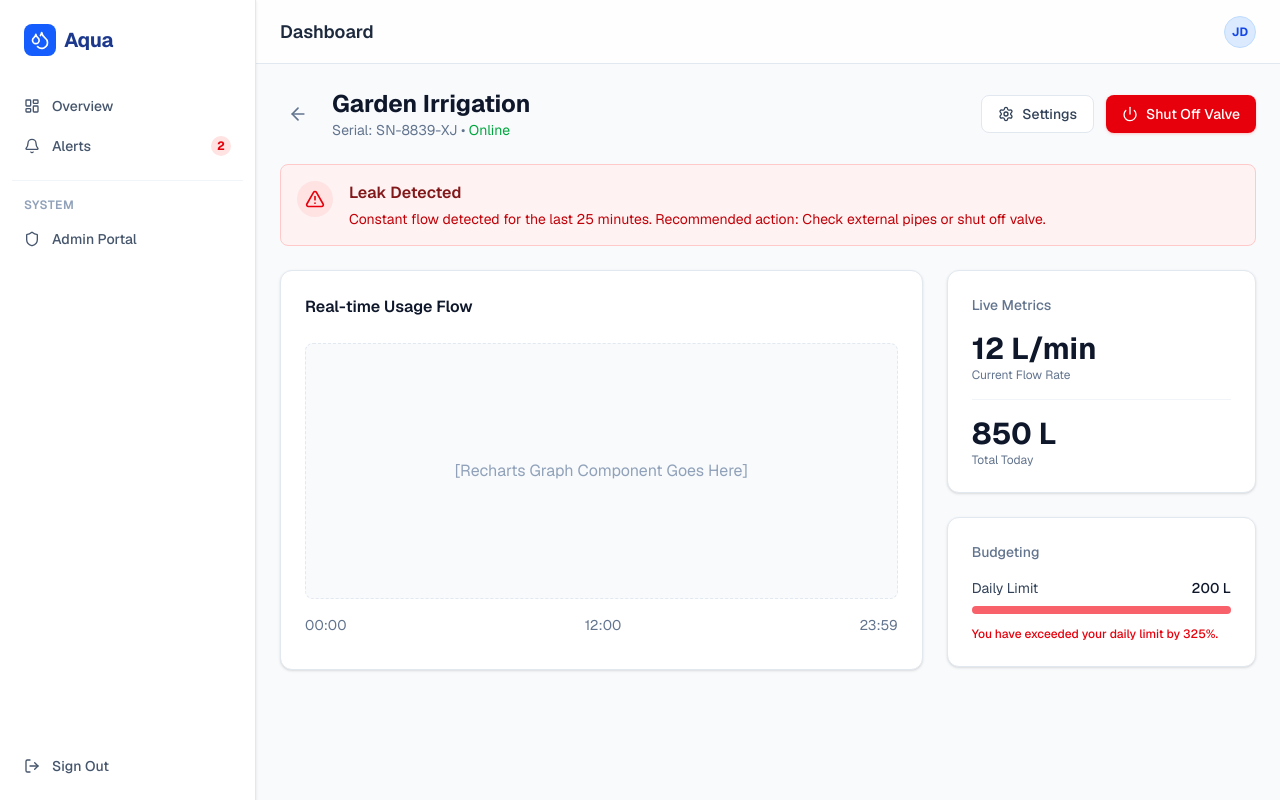
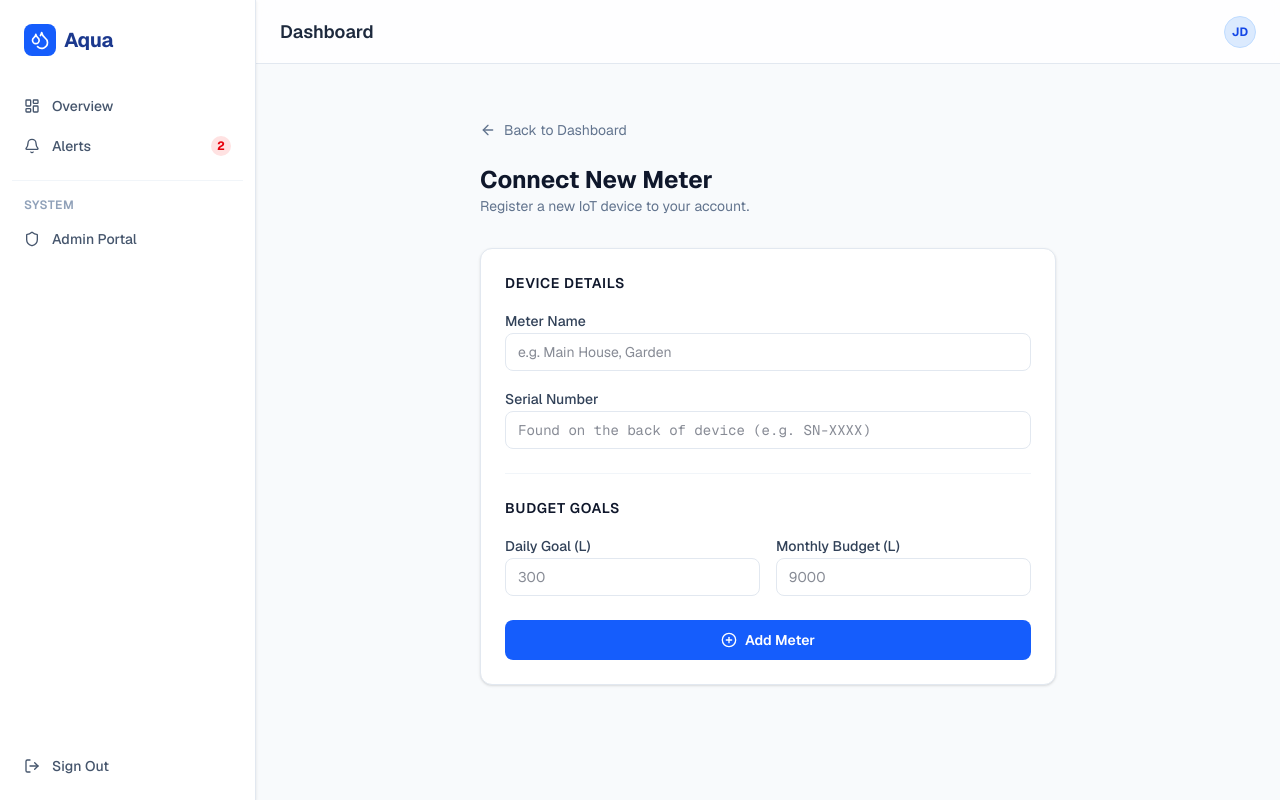
Before and after one commit to RamathPerera/aqua-web, a Next.js app: page /meters/new in a window 1280 px wide. Built offline with nearby package versions, Linux system fonts and the light colour scheme.

Commit message:
Create add new meter page

```diff
--- /dev/null
+++ b/src/app/(dashboard)/meters/new/page.tsx
@@ -0,0 +1,99 @@
+"use client";
+
+import { useRouter } from "next/navigation";
+import { useState } from "react";
+import { ArrowLeft, PlusCircle, Loader2 } from "lucide-react";
+import Link from "next/link";
+
+export default function NewMeterPage() {
+  const router = useRouter();
+  const [isLoading, setIsLoading] = useState(false);
+
+  async function onSubmit(e: React.FormEvent) {
+    e.preventDefault();
+    setIsLoading(true);
+    // TODO: Connect to POST /meters
+    // Payload: { name, serialNumber, monthlyBudget, dailyGoal }
+
+    setTimeout(() => {
+        setIsLoading(false);
+        router.push("/dashboard");
+    }, 1000);
+  }
+
+  return (
+    <div className="max-w-xl mx-auto py-8">
+      <Link href="/dashboard" className="mb-6 inline-flex items-center text-sm text-slate-500 hover:text-slate-900">
+        <ArrowLeft className="mr-2 h-4 w-4" /> Back to Dashboard
+      </Link>
+
+      <div className="mb-8">
+        <h1 className="text-2xl font-bold text-slate-900">Connect New Meter</h1>
+        <p className="text-sm text-slate-500">Register a new IoT device to your account.</p>
+      </div>
+
+      <form onSubmit={onSubmit} className="rounded-xl border border-slate-200 bg-white p-6 shadow-sm space-y-6">
+        {/* Device Info */}
+        <div className="space-y-4">
+            <h3 className="text-sm font-semibold text-slate-900 uppercase tracking-wider">Device Details</h3>
+
+            <div className="space-y-1">
+              <label className="text-sm font-medium text-slate-700">Meter Name</label>
+              <input
+                name="name"
+                placeholder="e.g. Main House, Garden"
+                required
+                className="w-full rounded-lg border border-slate-200 px-3 py-2 text-sm focus:border-blue-500 focus:outline-none"
+              />
+            </div>
+
+            <div className="space-y-1">
+              <label className="text-sm font-medium text-slate-700">Serial Number</label>
+              <input
+                name="serial"
+                placeholder="Found on the back of device (e.g. SN-XXXX)"
+                required
+                className="w-full rounded-lg border border-slate-200 px-3 py-2 text-sm font-mono focus:border-blue-500 focus:outline-none"
+              />
+            </div>
+        </div>
+
+        <hr className="border-slate-100" />
+
+        {/* Budgeting */}
+        <div className="space-y-4">
+            <h3 className="text-sm font-semibold text-slate-900 uppercase tracking-wider">Budget Goals</h3>
+
+            <div className="grid grid-cols-2 gap-4">
+                <div className="space-y-1">
+                  <label className="text-sm font-medium text-slate-700">Daily Goal (L)</label>
+                  <input
+                    name="daily"
+                    type="number"
+                    placeholder="300"
+                    className="w-full rounded-lg border border-slate-200 px-3 py-2 text-sm focus:border-blue-500 focus:outline-none"
+                  />
+                </div>
+                <div className="space-y-1">
+                  <label className="text-sm font-medium text-slate-700">Monthly Budget (L)</label>
+                  <input
+                    name="monthly"
+                    type="number"
+                    placeholder="9000"
+                    className="w-full rounded-lg border border-slate-200 px-3 py-2 text-sm focus:border-blue-500 focus:outline-none"
+                  />
+                </div>
+            </div>
+        </div>
+
+        <button
+          type="submit"
+          disabled={isLoading}
+          className="w-full flex items-center justify-center gap-2 rounded-lg bg-blue-600 py-2.5 text-sm font-semibold text-white hover:bg-blue-700 disabled:opacity-70 mt-4"
+        >
+           {isLoading ? <Loader2 className="h-4 w-4 animate-spin" /> : <><PlusCircle className="h-4 w-4" /> Add Meter</>}
+        </button>
+      </form>
+    </div>
+  );
+}
```
